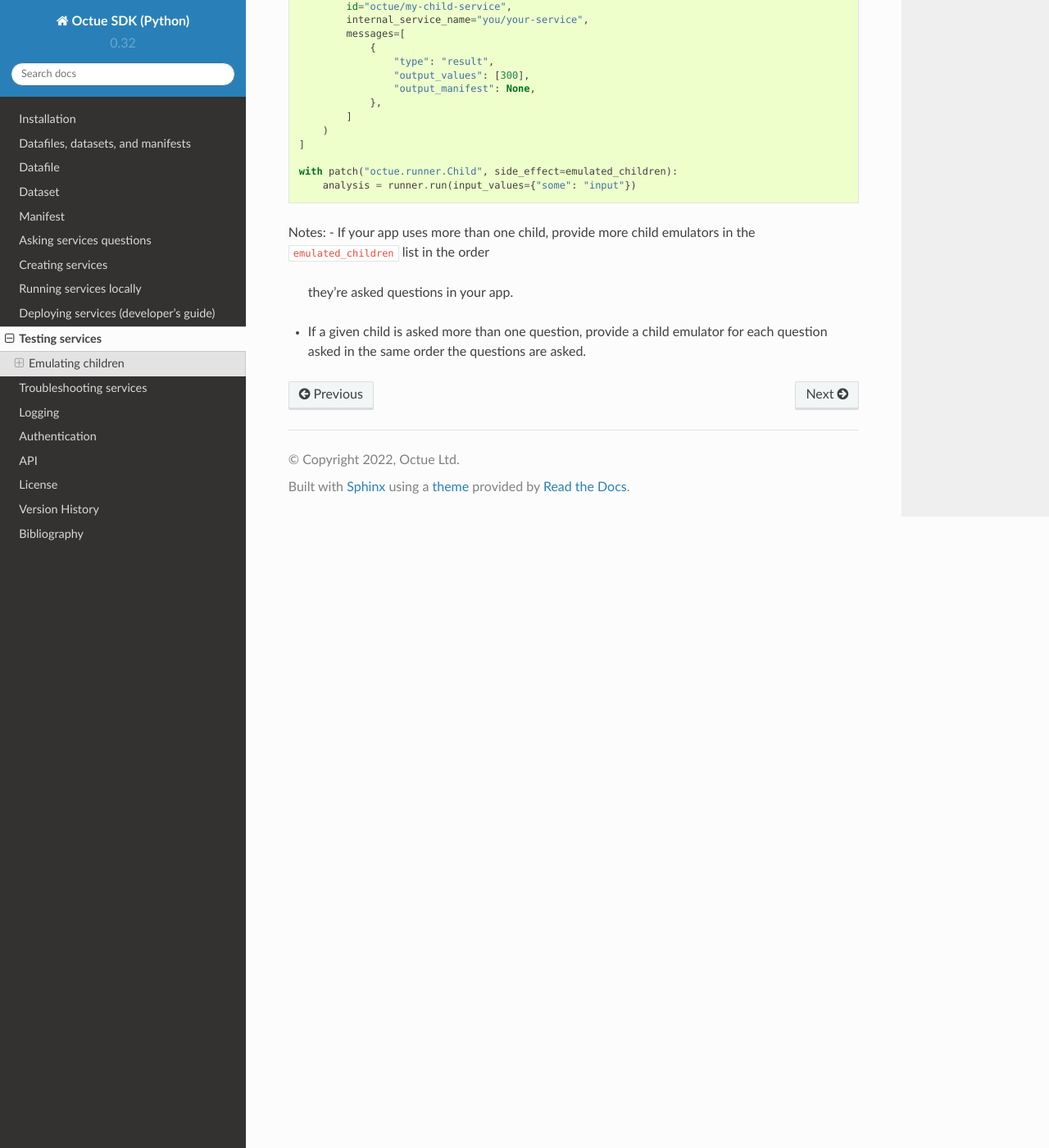
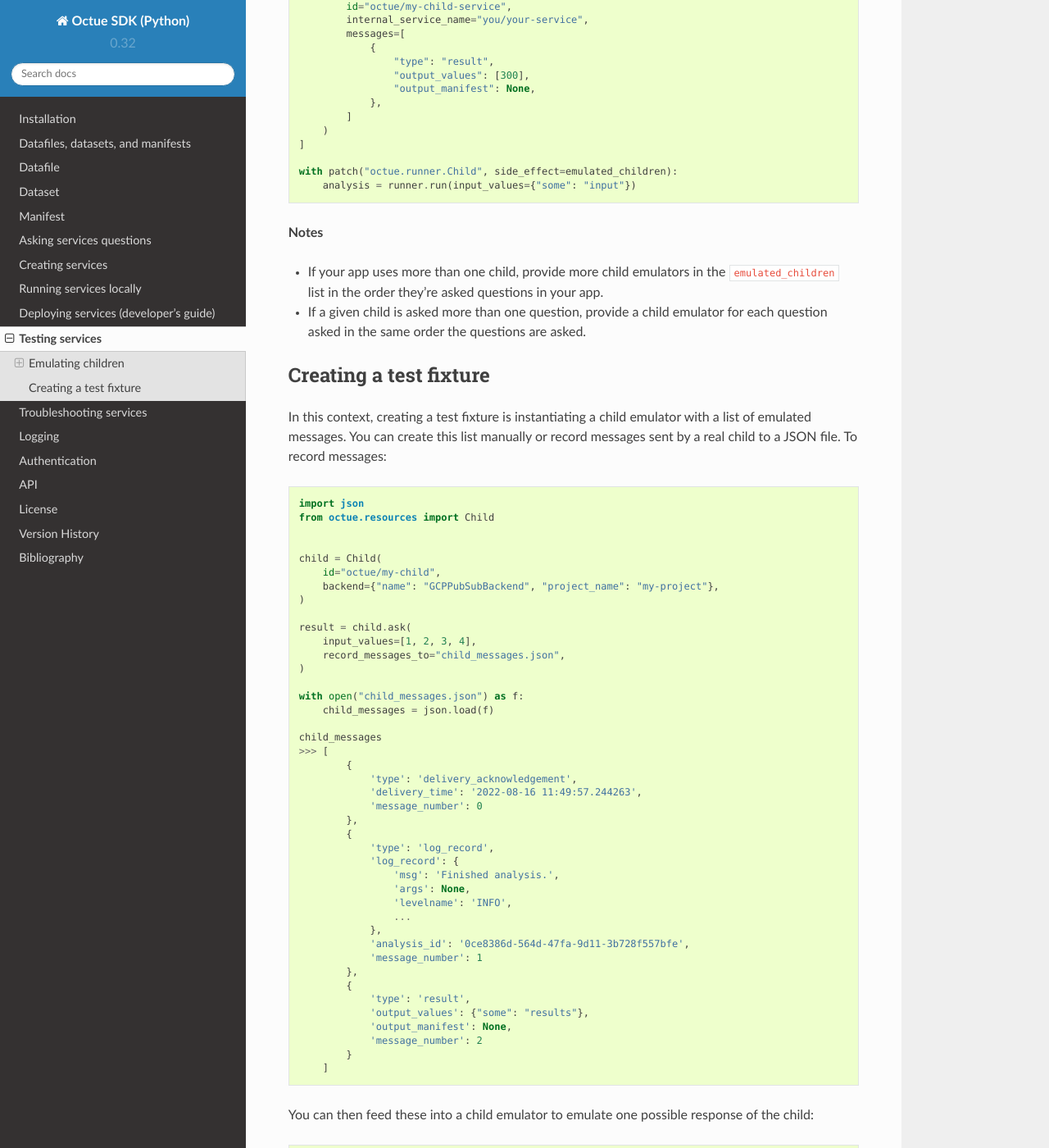
Before and after one commit to octue/octue-sdk-python, a Sphinx documentation site: the page built from docs/source/testing_services.rst, in a window 1280 px wide and 1400 px high, scrolled down 3485 px. Shown: the whole window at 82% size. Built offline with Sphinx 7.4.7 and the Read the Docs theme 2.0.0, drawn with Linux system fonts in a browser that asks for light colours; some of the changed text lies outside the part shown.

Commit message:
DOC: Add instructions on creating child test fixtures

```diff
--- a/docs/source/testing_services.rst
+++ b/docs/source/testing_services.rst
@@ -6,6 +6,7 @@ Testing services
 We recommend writing automated tests for your service so anyone who wants to use it can have confidence in its quality
 and reliability at a glance. `Here's an example test <https://github.com/octue/example-service-cloud-run/blob/main/tests/test_app.py>`_
 for our example service.
+
 
 Emulating children
 ==================
@@ -199,8 +200,72 @@ To emulate your children in tests, patch the :mod:`Child <octue.resources.child.
         analysis = runner.run(input_values={"some": "input"})
 
 
-Notes:
+**Notes**
+
 - If your app uses more than one child, provide more child emulators in the ``emulated_children`` list in the order
   they're asked questions in your app.
 - If a given child is asked more than one question, provide a child emulator for each question asked in the same order
   the questions are asked.
+
+
+Creating a test fixture
+=======================
+In this context, creating a test fixture is instantiating a child emulator with a list of emulated messages. You can
+create this list manually or record messages sent by a real child to a JSON file. To record messages:
+
+.. code-block:: python
+
+    import json
+    from octue.resources import Child
+
+
+    child = Child(
+        id="octue/my-child",
+        backend={"name": "GCPPubSubBackend", "project_name": "my-project"},
+    )
+
+    result = child.ask(
+        input_values=[1, 2, 3, 4],
+        record_messages_to="child_messages.json",
+    )
+
+    with open("child_messages.json") as f:
+        child_messages = json.load(f)
+
+    child_messages
+    >>> [
+            {
+                'type': 'delivery_acknowledgement',
+                'delivery_time': '2022-08-16 11:49:57.244263',
+                'message_number': 0
+            },
+            {
+                'type': 'log_record',
+                'log_record': {
+                    'msg': 'Finished analysis.',
+                    'args': None,
+                    'levelname': 'INFO',
+                    ...
+                },
+                'analysis_id': '0ce8386d-564d-47fa-9d11-3b728f557bfe',
+                'message_number': 1
+            },
+            {
+                'type': 'result',
+                'output_values': {"some": "results"},
+                'output_manifest': None,
+                'message_number': 2
+            }
+        ]
+
+You can then feed these into a child emulator to emulate one possible response of the child:
+
+.. code-block:: python
+
+    from octue.cloud.emulators import ChildEmulator
+
+
+    child_emulator = ChildEmulator(messages=child_messages)
+
+    child_emulator.ask(input_values=[1, 2, 3, 4])
+    >>> {"some": "results"}
```
